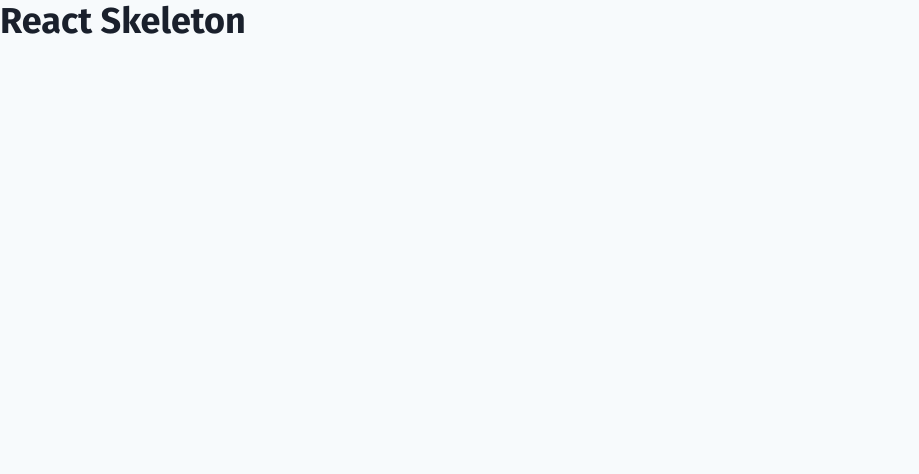
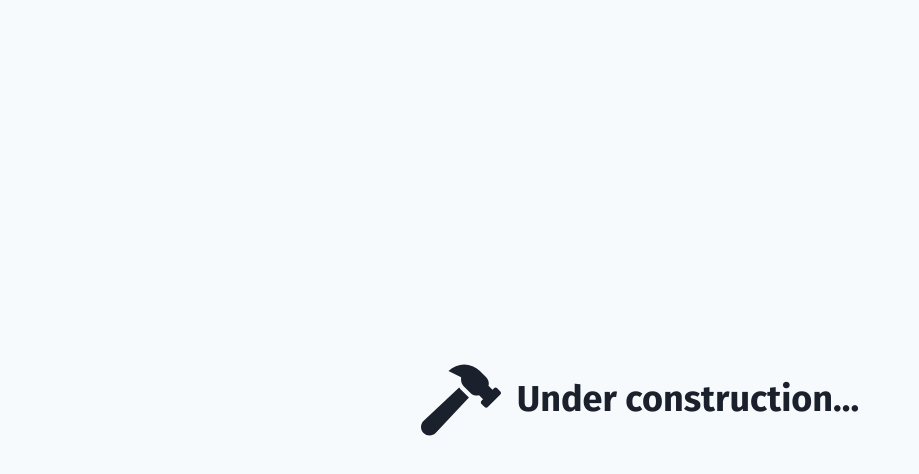
Before and after one commit to BojanStipic/react-skeleton, a React (Vite) app: page / in a window 1280 px wide. Shown: the top 474 px of the page, without its empty margins (0-919 px from the left). Built offline with nearby package versions, Linux system fonts and the light colour scheme.

Commit message:
Add UnderConstruction component

```diff
--- a/src/App.tsx
+++ b/src/App.tsx
@@ -1,13 +1,15 @@
 import { Heading } from "@chakra-ui/react";
 import { useTranslation } from "react-i18next";
 import { Route, Routes } from "react-router-dom";
+
+import { UnderConstruction } from "./components";
 
 export const App = () => {
   const { t } = useTranslation();
 
   return (
     <Routes>
-      <Route path="/" element={<Heading>{t("React Skeleton")}</Heading>} />
+      <Route path="/" element={<UnderConstruction height="100vh" />} />
       <Route path="*" element={<Heading>{t("Page not found")}</Heading>} />
     </Routes>
   );
--- /dev/null
+++ b/src/components/UnderConstruction.tsx
@@ -0,0 +1,16 @@
+import { Center, CenterProps, Heading, Icon } from "@chakra-ui/react";
+import { useTranslation } from "react-i18next";
+import { FaHammer } from "react-icons/fa";
+
+export type UnderConstructionProps = CenterProps;
+
+export const UnderConstruction = (props: UnderConstructionProps) => {
+  const { t } = useTranslation();
+
+  return (
+    <Center {...props}>
+      <Icon as={FaHammer} boxSize="20" mr={4} />
+      <Heading whiteSpace="nowrap">{t("Under construction…")}</Heading>
+    </Center>
+  );
+};
--- /dev/null
+++ b/src/components/index.ts
@@ -0,0 +1 @@
+export * from "./UnderConstruction";
--- a/src/i18n/locales/en-US.translation.json
+++ b/src/i18n/locales/en-US.translation.json
@@ -1,4 +1,5 @@
 {
   "React Skeleton": "React Skeleton",
-  "Page not found": "Page not found"
+  "Page not found": "Page not found",
+  "Under construction…": "Under construction…"
 }
```
